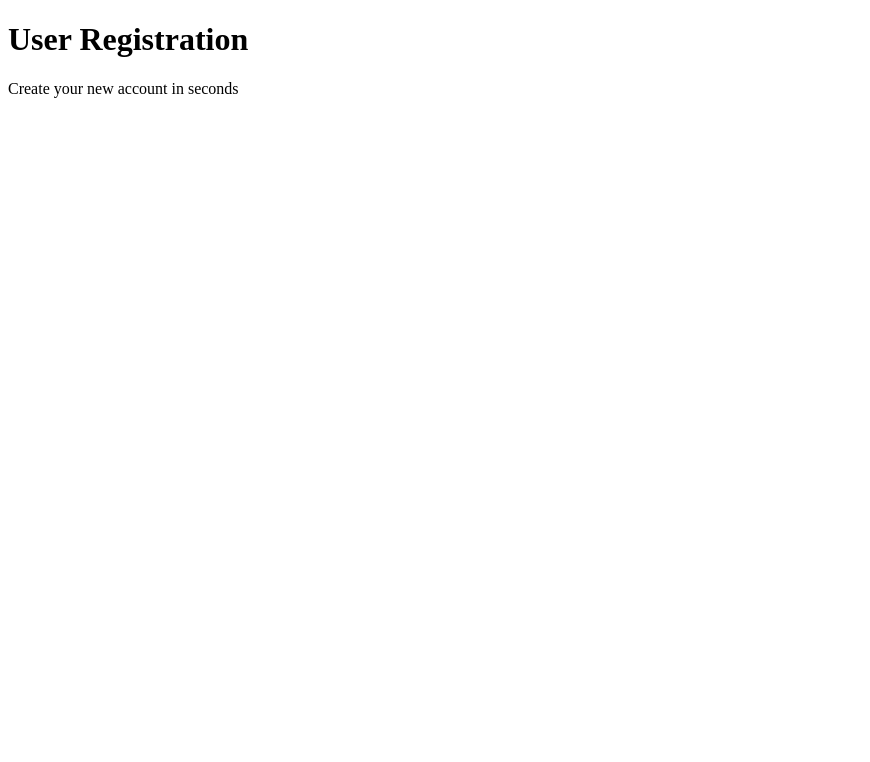
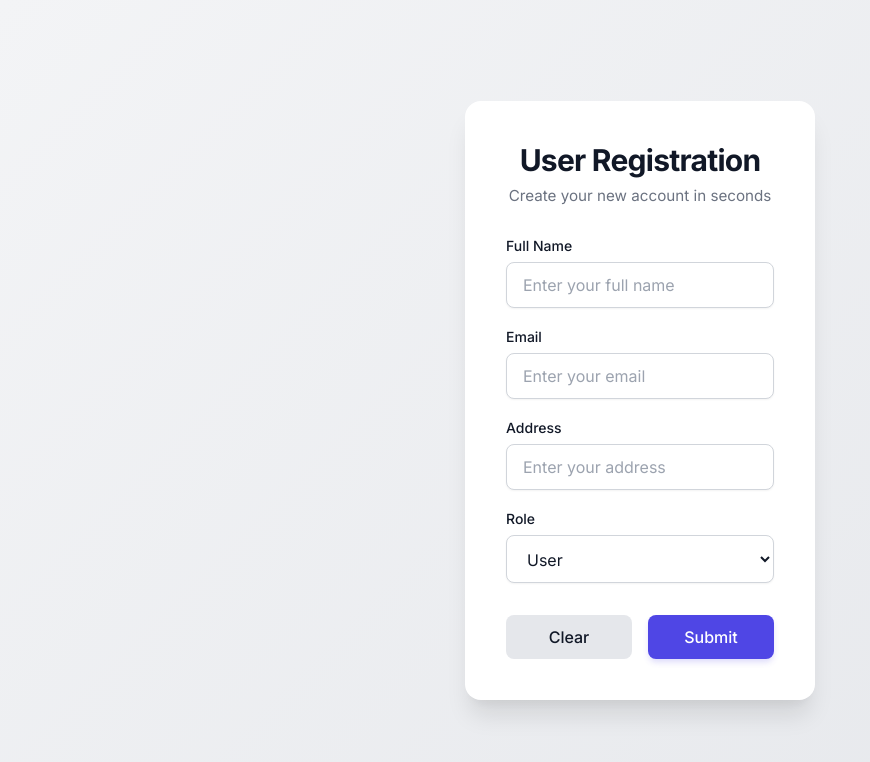
Before and after one commit to ounibbini484-bot/Assignment-2-, a React (Vite) app: page / in a window 1280 px wide. Shown: the top 762 px of the page, without its empty margins (0-870 px from the left). Built offline with nearby package versions, Linux system fonts and the light colour scheme.

Commit message:
added styling

```diff
--- a/src/App.jsx
+++ b/src/App.jsx
@@ -28,6 +28,10 @@ const App = () => {
     setForm(initialFormState)
 
   }
+  const handleClear = () => {
+    setForm(initialFormState);
+  }
+
   return (
     <>
     <main className='app-container'>
@@ -37,7 +41,29 @@ const App = () => {
       </div>
       <form onSubmit={handleSubmit}>
         <div className="form-group">
-          <label htmlFor=""></label>
+          <label htmlFor="fullName">Full Name</label>
+          <input type="text" id="fullName"className='form-input' name="fullName" value={form.fullName} onChange={handleChange} required placeholder='Enter your full name'/>
+        </div>
+        <div className="form-group">
+          <label htmlFor="email">Email</label>
+          <input type="text" id="email"className='form-input' name="email" value={form.email} onChange={handleChange} required placeholder='Enter your email'/>
+        </div>
+        <div className="form-group">
+          <label htmlFor="address">Address</label>
+          <input type="text" id="address"className='form-input' name="address" value={form.address} onChange={handleChange} required placeholder='Enter your address'/>
+        </div>
+        <div className="form-group">
+          <label htmlFor="role">Role</label>
+          <select id="role"className='form-select' name="role" value={form.role} onChange={handleChange} required>
+            <option value="Admin">Admin</option>
+            <option value="User">User</option>
+            <option value="Editor">Editor</option>
+            <option value="Guest">Guest</option>
+          </select>
+        </div>
+        <div className="form-actions">
+          <button type='button' className='btn btn-secondary' onClick={handleClear}>Clear</button>
+          <button type='submit' className='btn btn-primary'>Submit</button>
         </div>
 
       </form>
--- a/src/index.css
+++ b/src/index.css
@@ -0,0 +1,166 @@
+@import url('https://fonts.googleapis.com/css2?family=Inter:wght@300;400;500;600;700&display=swap');
+
+:root {
+  --primary-color: #4f46e5;
+  --primary-hover: #4338ca;
+  --secondary-color: #e5e7eb;
+  --secondary-hover: #d1d5db;
+  --bg-gradient-start: #f3f4f6;
+  --bg-gradient-end: #e5e7eb;
+  --text-main: #111827;
+  --text-muted: #6b7280;
+  --surface: #ffffff;
+  --border: #d1d5db;
+  --ring: rgba(79, 70, 229, 0.3);
+  --error: #ef4444;
+  --shadow-sm: 0 1px 2px 0 rgba(0, 0, 0, 0.05);
+  --shadow-md: 0 4px 6px -1px rgba(0, 0, 0, 0.1), 0 2px 4px -1px rgba(0, 0, 0, 0.06);
+  --shadow-lg: 0 10px 15px -3px rgba(0, 0, 0, 0.1), 0 4px 6px -2px rgba(0, 0, 0, 0.05);
+  --shadow-xl: 0 20px 25px -5px rgba(0, 0, 0, 0.1), 0 10px 10px -5px rgba(0, 0, 0, 0.04);
+}
+
+* {
+  box-sizing: border-box;
+  margin: 0;
+  padding: 0;
+}
+
+body {
+  font-family: 'Inter', system-ui, -apple-system, sans-serif;
+  background: linear-gradient(135deg, var(--bg-gradient-start), var(--bg-gradient-end));
+  color: var(--text-main);
+  min-height: 100vh;
+  display: flex;
+  justify-content: center;
+  align-items: center;
+  padding: 2rem;
+  -webkit-font-smoothing: antialiased;
+}
+
+.app-container {
+  background: var(--surface);
+  border-radius: 1rem;
+  box-shadow: var(--shadow-xl);
+  width: 100%;
+  max-width: 480px;
+  padding: 2.5rem;
+  animation: slideUp 0.5s ease-out forwards;
+  border: 1px solid rgba(255, 255, 255, 0.2);
+}
+
+@keyframes slideUp {
+  from {
+    opacity: 0;
+    transform: translateY(20px);
+  }
+  to {
+    opacity: 1;
+    transform: translateY(0);
+  }
+}
+
+.form-header {
+  text-align: center;
+  margin-bottom: 2rem;
+}
+
+.form-header h1 {
+  font-size: 1.875rem;
+  font-weight: 700;
+  color: var(--text-main);
+  margin-bottom: 0.5rem;
+  letter-spacing: -0.025em;
+}
+
+.form-header p {
+  color: var(--text-muted);
+  font-size: 0.95rem;
+}
+
+.form-group {
+  margin-bottom: 1.25rem;
+}
+
+.form-group label {
+  display: block;
+  font-size: 0.875rem;
+  font-weight: 500;
+  margin-bottom: 0.5rem;
+  color: var(--text-main);
+}
+
+.form-input,
+.form-select {
+  width: 100%;
+  padding: 0.75rem 1rem;
+  font-size: 1rem;
+  font-family: inherit;
+  color: var(--text-main);
+  background-color: var(--surface);
+  border: 1px solid var(--border);
+  border-radius: 0.5rem;
+  transition: all 0.2s ease-in-out;
+  box-shadow: var(--shadow-sm);
+}
+
+.form-input::placeholder {
+  color: #9ca3af;
+}
+
+.form-input:hover,
+.form-select:hover {
+  border-color: #9ca3af;
+}
+
+.form-input:focus,
+.form-select:focus {
+  outline: none;
+  border-color: var(--primary-color);
+  box-shadow: 0 0 0 3px var(--ring);
+}
+
+.form-actions {
+  display: flex;
+  gap: 1rem;
+  margin-top: 2rem;
+}
+
+.btn {
+  flex: 1;
+  padding: 0.75rem 1.5rem;
+  font-size: 1rem;
+  font-weight: 500;
+  border: none;
+  border-radius: 0.5rem;
+  cursor: pointer;
+  transition: all 0.2s ease-in-out;
+  font-family: inherit;
+  display: inline-flex;
+  justify-content: center;
+  align-items: center;
+}
+
+.btn:active {
+  transform: scale(0.98);
+}
+
+.btn-primary {
+  background-color: var(--primary-color);
+  color: white;
+  box-shadow: 0 4px 6px -1px rgba(79, 70, 229, 0.2);
+}
+
+.btn-primary:hover {
+  background-color: var(--primary-hover);
+  box-shadow: 0 10px 15px -3px rgba(79, 70, 229, 0.3);
+  transform: translateY(-1px);
+}
+
+.btn-secondary {
+  background-color: var(--secondary-color);
+  color: var(--text-main);
+}
+
+.btn-secondary:hover {
+  background-color: var(--secondary-hover);
+}
--- a/src/main.jsx
+++ b/src/main.jsx
@@ -1,5 +1,6 @@
 import React from "react";
 import ReactDOM from "react-dom/client";
+import "./index.css";
 import App from "./App";
 
 ReactDOM.createRoot(document.getElementById("root")).render(
```
